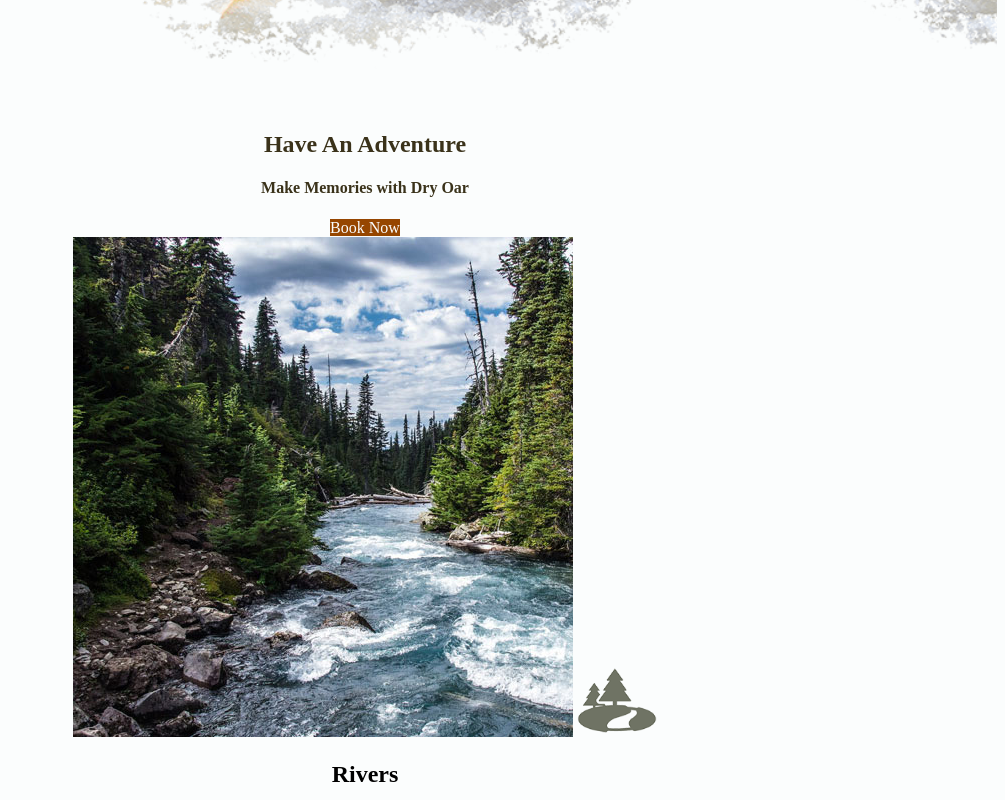
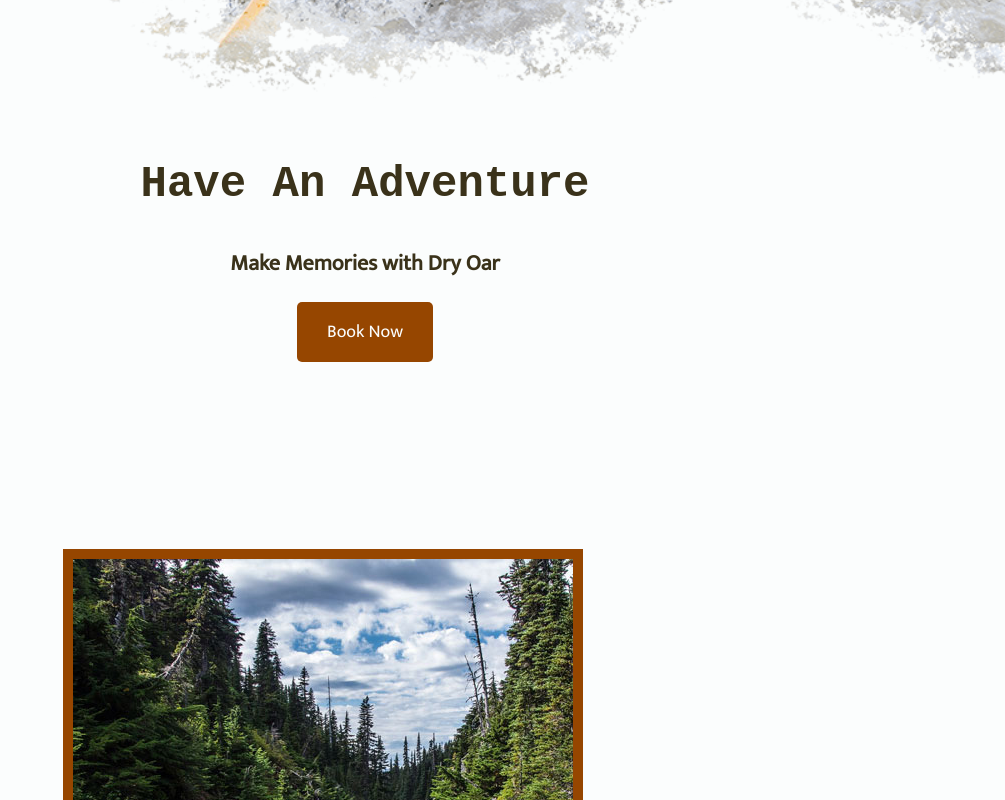
Before and after one commit to pkuczak/wdd130, a plain HTML site: page wwr/index.html in a window 1280 px wide. Shown: the part 820-1620 px from the top of the page, without its empty margins (275-1280 px from the left). Drawn offline with Linux system fonts and the light colour scheme; a web font is replaced by a local one.

Commit message:
Added fonts and sizing, margins and padding, and borders

```diff
--- a/practice/styles/styles.css
+++ b/practice/styles/styles.css
@@ -1,14 +1,16 @@
 body {
-
+   margin: 0;
 }
 a {
     color: white;
     margin: 40px;
     font-size: 1.5em;
+    padding: 25px;
 }
 h1 {
     color: steelblue;
     text-align: center;
+    margin: 50px 0;
 }
 img {
     width: 80%%;
@@ -29,10 +31,10 @@ nav,footer {
     text-align: center;
     background-color: steelblue;
     color: white;
-    padding: 10px;
+    padding: 25px;
 }
 footer p {
-    font-size: 20px;
+    font-size: 25px;
     margin: 20px auto;
 }
 a:hover{
--- /dev/null
+++ b/practice/w05challenge/styles/styles.css
@@ -0,0 +1,17 @@
+#hero{
+    width: 100%;
+}
+body{
+    background-color: rgb(119, 118, 118);
+    margin: 0;
+}
+section img{
+    width: 20%;
+    border-radius: 50%;
+    border: 20px solid rgb(68, 68, 68);
+    margin: 80px 60px;
+}
+section{
+    margin: 0 auto;
+    text-align: center;
+}
--- a/wwr/styles/styles.css
+++ b/wwr/styles/styles.css
@@ -1,3 +1,5 @@
+@import url('https://fonts.googleapis.com/css2?family=Mukta&family=Short+Stack&display=swap');
+
 #content{
     max-width: 1600px;
     margin: 0 auto;
@@ -6,6 +8,7 @@ nav a{
     text-align: center;
     color: #3A321A;
     text-decoration: none;
+    padding: 35px;
 }
 #hero-msg h1, #hero-msg h4{
     text-align: center;
@@ -22,6 +25,10 @@ main section{
 }
 body{
     background-color: #FBFDFD;
+    font-family: "Mukta", Helvetica, sans-serif;
+    font-size: 22px;
+    margin: 0;
+    padding: 0;
 }
 header{
     background-color: #FBFDFD;
@@ -34,6 +41,10 @@ nav a:hover{
     background-color: #964600;
     color: #FBFDFD;
     text-decoration: none;
+    font-size: 18px;
+    padding: 15px 30px;
+    margin-top: 50px;
+    border-radius: 5px;
 }
 .book:hover, .join:hover{
     background-color: #3A321A;
@@ -41,21 +52,31 @@ nav a:hover{
 }
 .msg {
     background-color: #99DEE1;
+    line-height: 1.5em;
+    padding: 35px;
 }
 footer{
     background-color: #3A321A;
+    padding: 25px 50px;
+    margin-top: 200px;
 }
 .home-title{
     color: #3A321A;
+    font-family: "Short Stack", 'Courier New', monospace;
+    font-size: 2em;
+    margin-top: 10px;
 }
 h4{
     color: #3A321A;
 }
 .msg h2{
-    color: #3A321A
+    color: #3A321A;
+    font-family: "Short Stack", 'Courier New', monospace;
 }
 .msg p{
-    color: #3A321A
+    color: #3A321A;
+    font-size: .8em;
+    padding-bottom: 15px;
 }
 footer p{
     color: #FBFDFD;
@@ -75,3 +96,24 @@ footer a:hover{
 #hero-img{
     width: 100%;
 }
+h2{
+    margin: 0;
+}
+#logo_link{
+    padding-top: 5px;
+}
+.icon{
+    padding-top: 10px;
+}
+footer .social img{
+    padding-top: 15px;
+}
+.rivers-card, .camping-card, .rapids-card{
+    margin: 200px 0;
+}
+.card-img{
+    border: 10px solid #964600;
+}
+main section img{
+    box-sizing: border-box;
+}
```
Also changed, not shown: practice/w05challenge/w05challenge.html (added, +20 -0 lines), practice/w05challenge/images/w05_circles.jpg (added), practice/w05challenge/images/w05_ice_image_desk.jpg (added), practice/w05challenge/images/w05_ice_image_graphic.png (added), practice/w05challenge/images/w05_ice_image_person.jpg (added).
